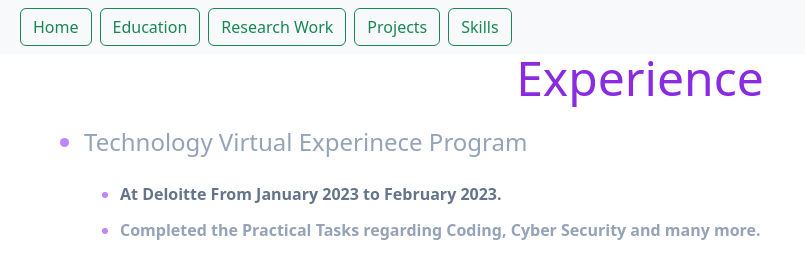
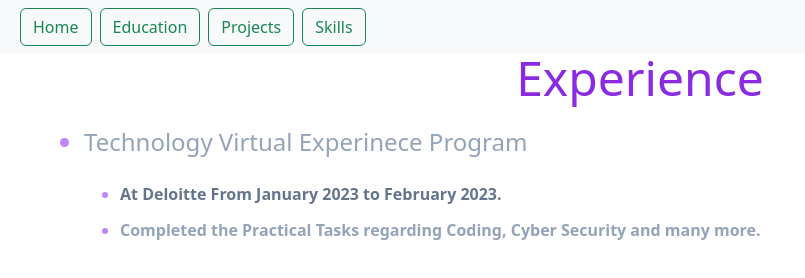
Before and after one commit to AvarDysania/portfolio, a website: page Experience.html in a window 1280 px wide. Shown: the whole page, without its empty margins (0-805 px from the left). Drawn offline with nearby package versions, Linux system fonts and the light colour scheme.

Commit message:
Update Experience.html

```diff
--- a/Experience.html
+++ b/Experience.html
@@ -12,7 +12,7 @@
       <form class="container-fluid justify-content-start">
         <button class="btn btn-outline-success me-2 mx-2"><a href="index.html">Home</a></button>
         <button class="btn btn-outline-success me-2 "><a href="Education.html">Education</a></button>
-        <button class="btn btn-outline-success me-2 "><a href="Research.html">Research Work</a></button>
+        <!--<button class="btn btn-outline-success me-2 "><a href="Research.html">Research Work</a></button>-->
         <button class="btn btn-outline-success me-2 "><a href="Projects.html">Projects</a></button>
         <button class="btn btn-outline-success me-2 "><a href="Skills.html">Skills</a></button>
 
```
